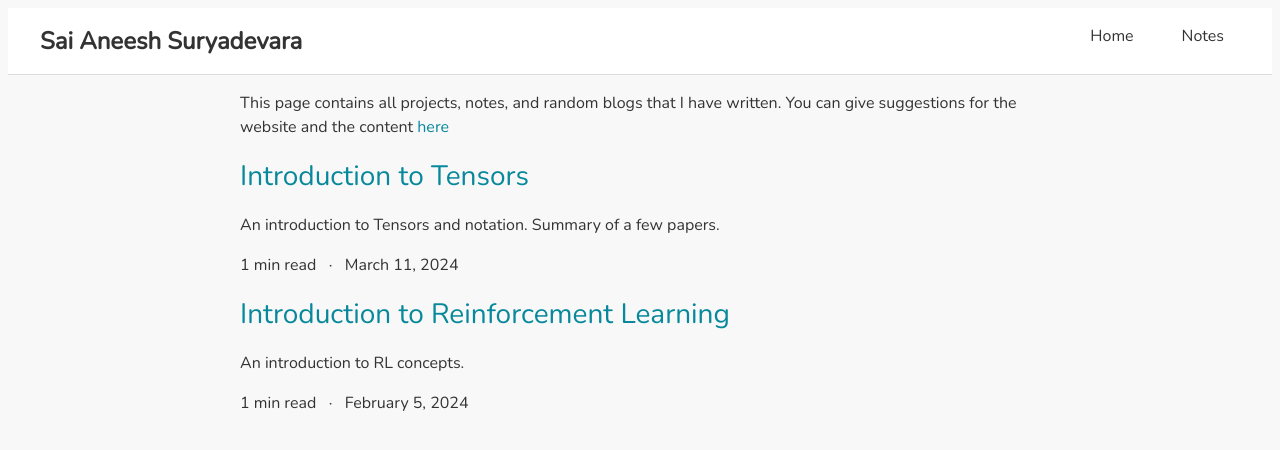
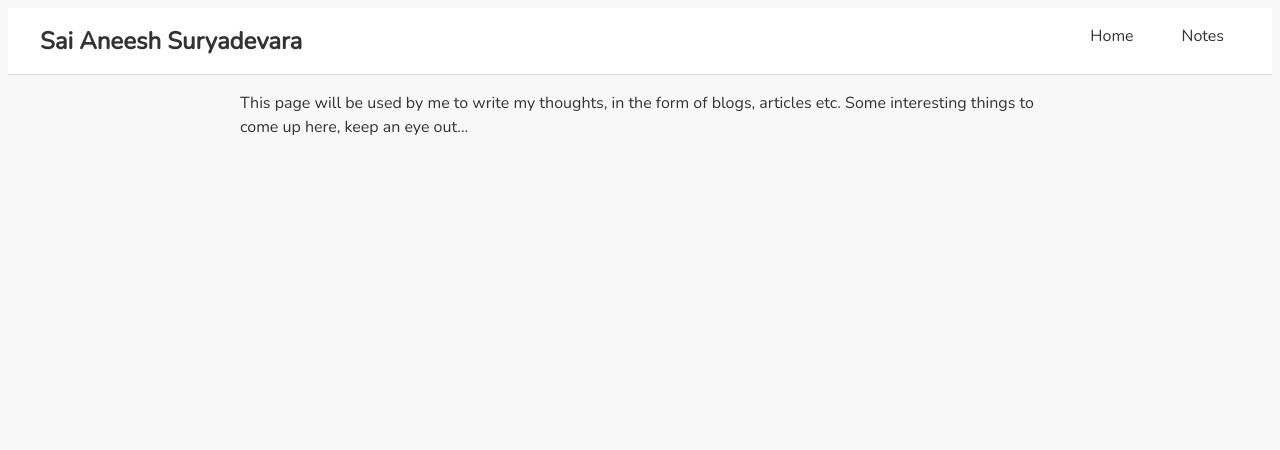
Before and after one commit to Pranav-Malpure/pranav-malpure.github.io, a Jekyll site: the page built from _pages/posts.html, in a window 1280 px wide. Shown: the top 450 px of the page. Built offline with Jekyll 4.4.1, drawn with Linux system fonts in a browser that asks for light colours.

Commit message:
Update posts.html

```diff
--- a/_pages/posts.html
+++ b/_pages/posts.html
@@ -7,9 +7,9 @@ title: Articles
 <div class="post post-content">
 
     <p>
-      This page contains all projects, notes, and random blogs that I have written. You can give suggestions for the website and the content <a href="{{site.url}}/feedback/"> here </a>
+      This page will be used by me to write my thoughts, in the form of blogs, articles etc. Some interesting things to come up here, keep an eye out... </a>
     </p>
-    <ul class="post-list">
+<!--     <ul class="post-list">
 
 
       {%- assign postlist = site.posts -%}
@@ -46,7 +46,7 @@ title: Articles
         {%- endif %}
       {% endfor %}
     </ul>
-
+   -->
 
 
   </div>
```
